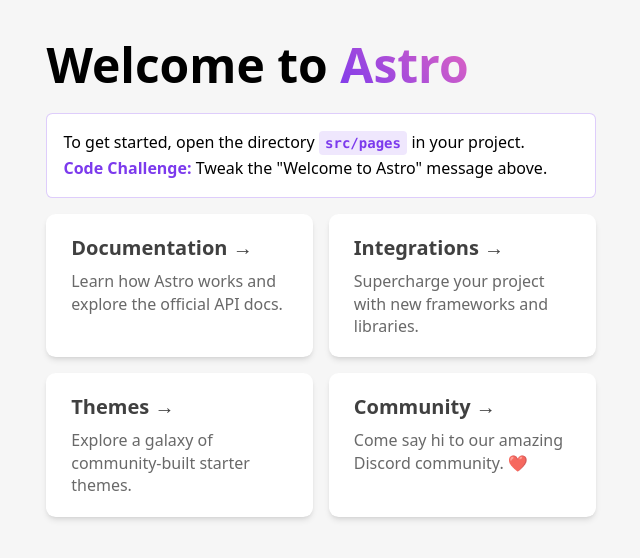
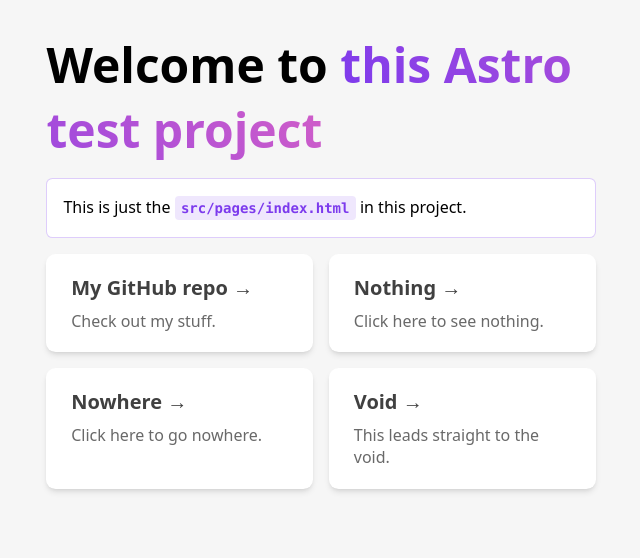
Before and after one commit to moon-witch/frontend-practice, an Astro site in the folder astro/ssg-testing/: page / in a window 1280 px wide. Shown: the whole page, without its empty margins (319-959 px from the left). Built offline with nearby package versions, Linux system fonts and the light colour scheme; Astro itself is replaced by a stand-in of ours.

Commit message:
small tweaks

```diff
--- a/astro/ssg-testing/astro.config.mjs
+++ b/astro/ssg-testing/astro.config.mjs
@@ -1,4 +1,8 @@
 import { defineConfig } from 'astro/config';
 
+import vue from "@astrojs/vue";
+
 // https://astro.build/config
-export default defineConfig({});
+export default defineConfig({
+  integrations: [vue()]
+});
--- a/astro/ssg-testing/package.json
+++ b/astro/ssg-testing/package.json
@@ -10,6 +10,8 @@
     "astro": "astro"
   },
   "dependencies": {
-    "astro": "^2.1.8"
+    "@astrojs/vue": "^2.1.0",
+    "astro": "^2.1.8",
+    "vue": "^3.2.47"
   }
 }
--- a/astro/ssg-testing/src/components/Card.astro
+++ b/astro/ssg-testing/src/components/Card.astro
@@ -9,7 +9,7 @@ const { href, title, body } = Astro.props;
 ---
 
 <li class="link-card">
-	<a href={href}>
+	<a href={href} target="_blank">
 		<h2>
 			{title}
 			<span>&rarr;</span>
--- a/astro/ssg-testing/src/pages/index.astro
+++ b/astro/ssg-testing/src/pages/index.astro
@@ -5,31 +5,30 @@ import Card from '../components/Card.astro';
 
 <Layout title="Welcome to Astro.">
 	<main>
-		<h1>Welcome to <span class="text-gradient">Astro</span></h1>
+		<h1>Welcome to <span class="text-gradient">this Astro test project</span></h1>
 		<p class="instructions">
-			To get started, open the directory <code>src/pages</code> in your project.<br />
-			<strong>Code Challenge:</strong> Tweak the "Welcome to Astro" message above.
+			This is just the  <code>src/pages/index.html</code> in this project.
 		</p>
 		<ul role="list" class="link-card-grid">
 			<Card
-				href="https://docs.astro.build/"
-				title="Documentation"
-				body="Learn how Astro works and explore the official API docs."
+				href="https://github.com/moon-witch"
+				title="My GitHub repo"
+				body="Check out my stuff."
 			/>
 			<Card
-				href="https://astro.build/integrations/"
-				title="Integrations"
-				body="Supercharge your project with new frameworks and libraries."
+				href=""
+				title="Nothing"
+				body="Click here to see nothing."
 			/>
 			<Card
-				href="https://astro.build/themes/"
-				title="Themes"
-				body="Explore a galaxy of community-built starter themes."
+				href=""
+				title="Nowhere"
+				body="Click here to go nowhere."
 			/>
 			<Card
-				href="https://astro.build/chat/"
-				title="Community"
-				body="Come say hi to our amazing Discord community. ❤️"
+				href=""
+				title="Void"
+				body="This leads straight to the void."
 			/>
 		</ul>
 	</main>
--- a/astro/ssg-testing/tsconfig.json
+++ b/astro/ssg-testing/tsconfig.json
@@ -1,3 +1,6 @@
 {
-  "extends": "astro/tsconfigs/strict"
+  "extends": "astro/tsconfigs/strict",
+  "compilerOptions": {
+    "jsx": "preserve"
+  }
 }
```
Also changed, not shown: 1 other file.
